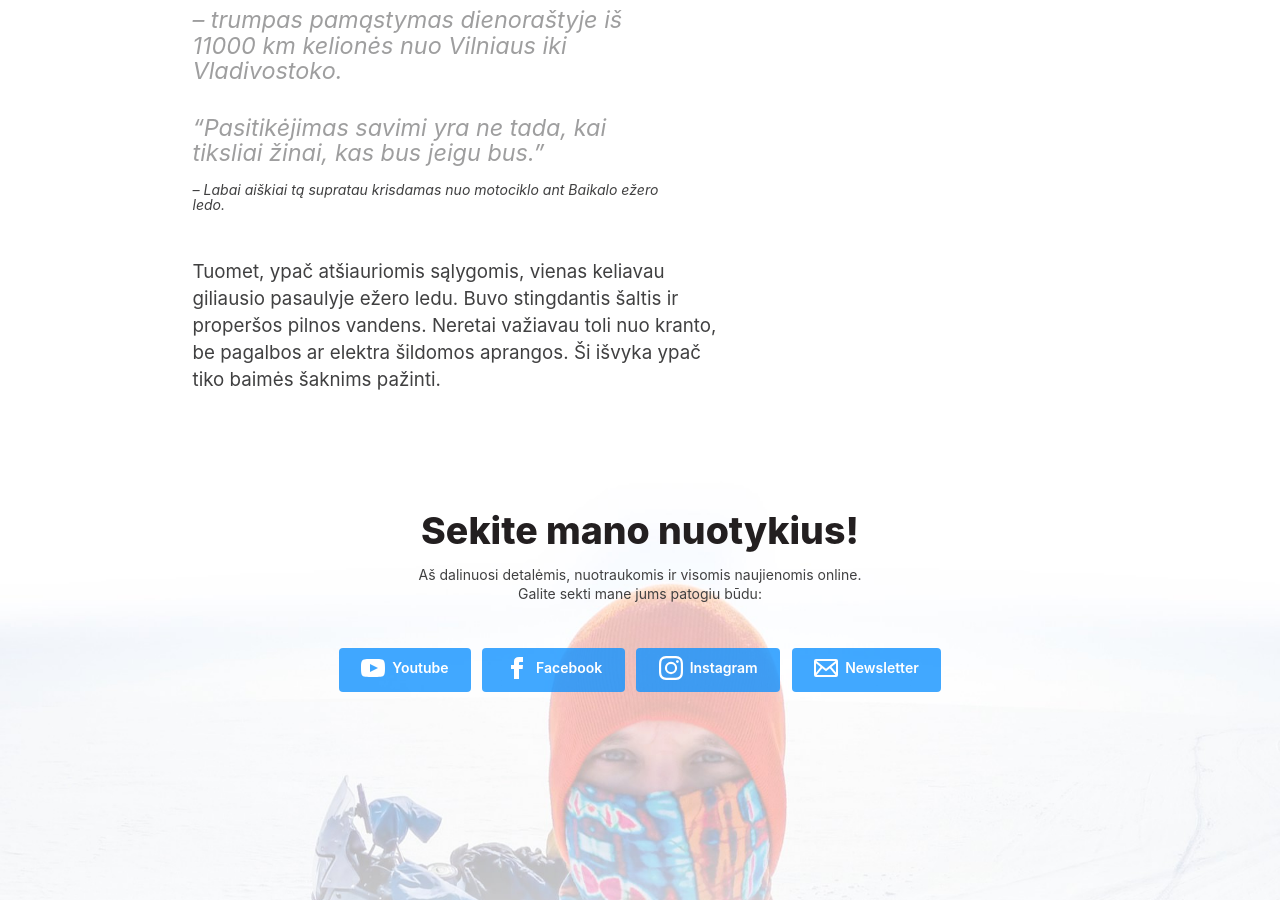
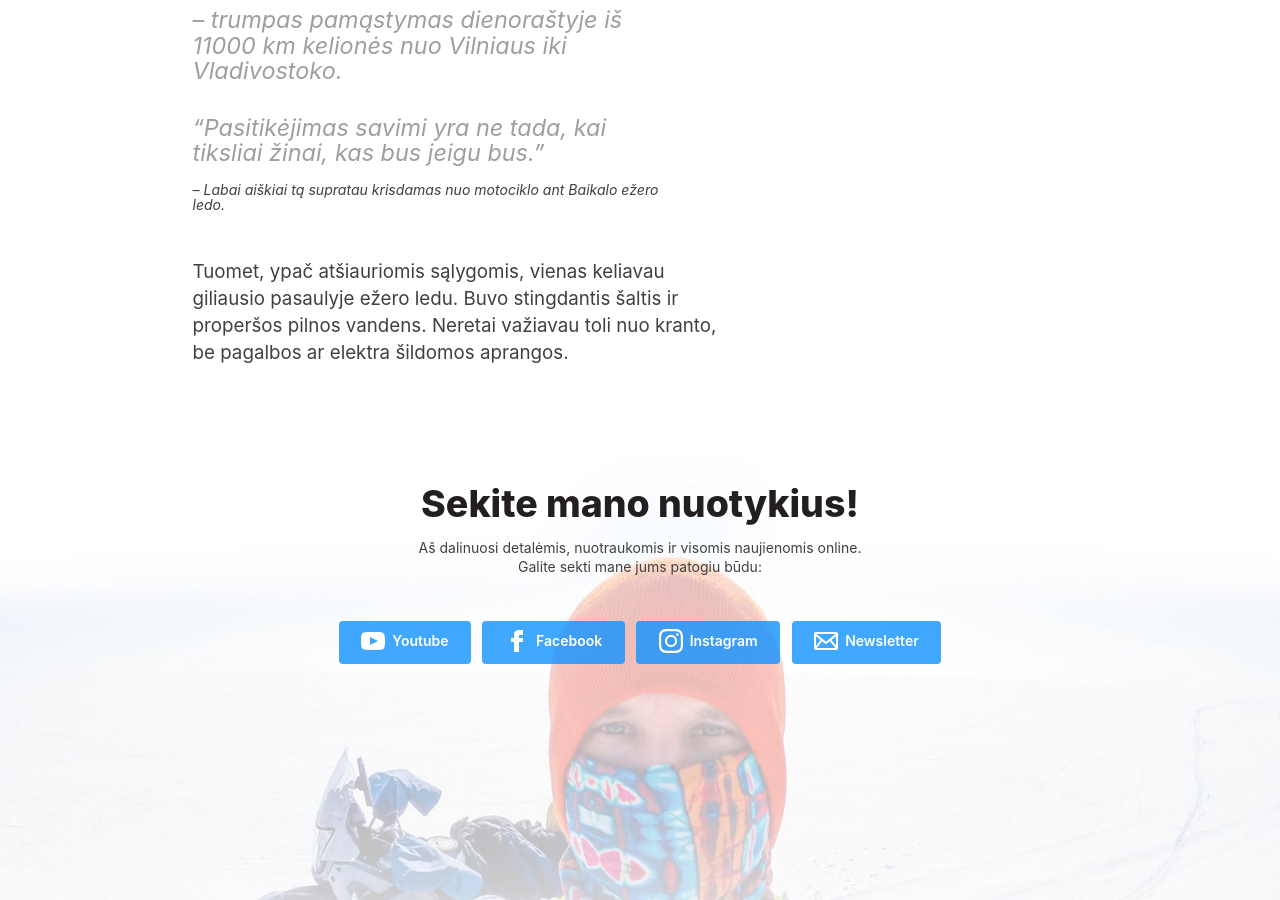
Before and after one commit to karolismieliauskas/thecoldestride.com, a Jekyll site: the page built from pages/lt/about.html, in a window 1280 px wide and 900 px high, scrolled down 1380 px. Built offline with Jekyll 4.4.1, drawn with Linux system fonts in a browser that asks for light colours.

Commit message:
Update about.yml

```diff
--- a/_data/lt/about.yml
+++ b/_data/lt/about.yml
@@ -13,7 +13,7 @@ body: |
     >
     > -- Labai aiškiai tą supratau krisdamas nuo motociklo ant Baikalo ežero ledo.
 
-    Tuomet, ypač atšiauriomis sąlygomis, vienas keliavau giliausio pasaulyje ežero ledu. Buvo stingdantis šaltis ir properšos pilnos vandens. Neretai važiavau toli nuo kranto, be pagalbos ar elektra šildomos aprangos. Ši išvyka ypač tiko baimės šaknims pažinti.
+    Tuomet, ypač atšiauriomis sąlygomis, vienas keliavau giliausio pasaulyje ežero ledu. Buvo stingdantis šaltis ir properšos pilnos vandens. Neretai važiavau toli nuo kranto, be pagalbos ar elektra šildomos aprangos.
 
 
 banner:
```
